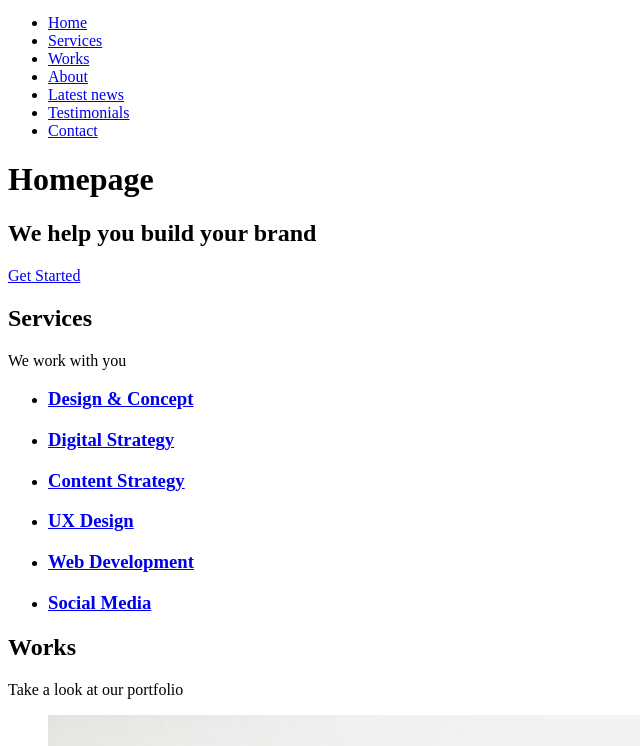
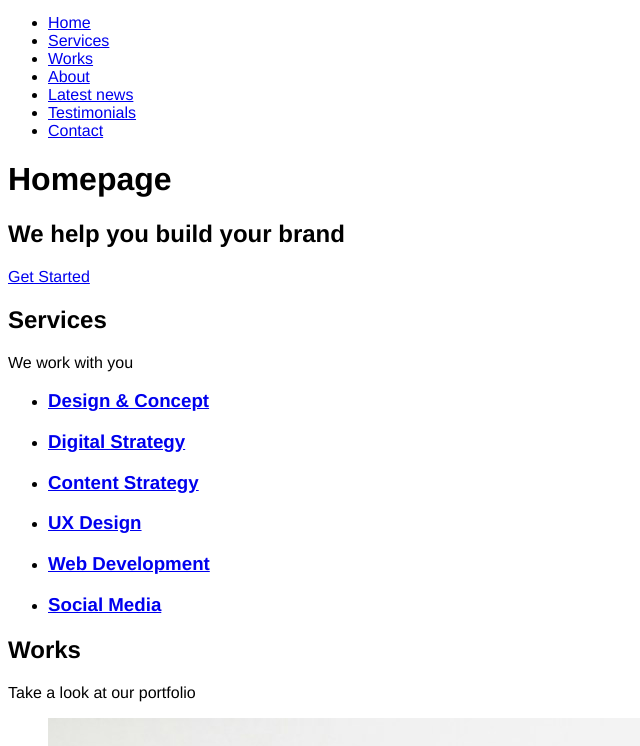
Before and after one commit to dmuchai/alx-frontend, a plain HTML site: page 0x02-CSS_advanced/index.html in a window 1280 px wide. Shown: the part 54-800 px from the top of the page, without its empty margins (0-640 px from the left). Drawn offline with Linux system fonts and the light colour scheme.

```diff
--- a/0x02-CSS_advanced/styles/5-style.css
+++ b/0x02-CSS_advanced/styles/5-style.css
@@ -1,4 +1,8 @@
 :root {
+  --font-family-base: "Helvetica Neue", Helvetica, Arial, sans-serif;
+  --font-family-title: "Helvetica Neue", Helvetica, Arial, sans-serif;
+
+  /* Font size variables */
   --font-size-small: 1.2rem;
   --font-size-medium: 1.6rem;
   --font-size-large: 1.8rem;
@@ -6,10 +10,18 @@
   --font-size-xx-large: 4.8rem;
 }
 
+/* Set base font size */
 html {
   font-size: 62.5%;
 }
 
+/* Apply base font family and default font size */
 body {
+  font-family: var(--font-family-base);
   font-size: var(--font-size-medium);
 }
+
+/* Apply title font family to all heading elements */
+h1, h2, h3, h4, h5, h6 {
+  font-family: var(--font-family-title);
+}
```
